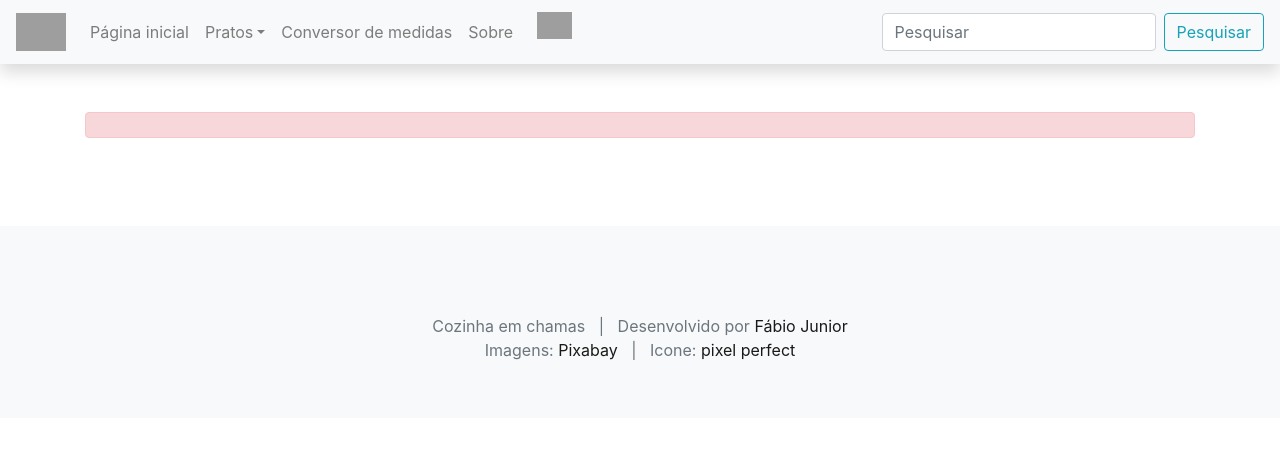
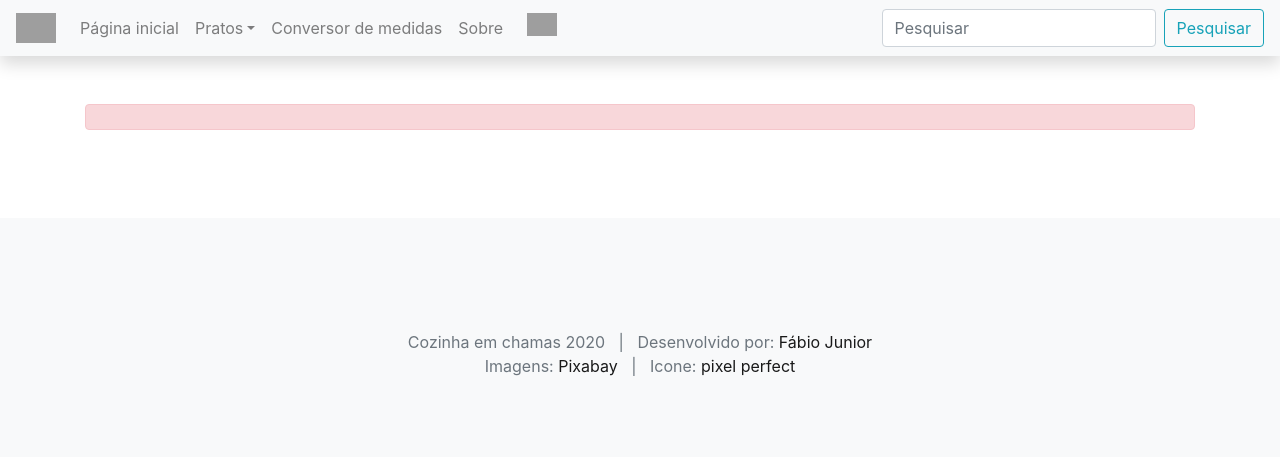
Before and after one commit to fjrleao/blog-culinaria, a Django app: page /pesquisar/ in a window 1280 px wide. Shown: the top 457 px of the page. Run offline with Django 3.2, Linux system fonts and the light colour scheme; some libraries are stand-ins or nearby versions; grey boxes are pictures that could not be loaded.

Commit message:
Ajustes de template

```diff
--- a/blog/templates/base.html
+++ b/blog/templates/base.html
@@ -12,7 +12,7 @@
 <body>
     <header>
         <nav class="navbar navbar-fixed-top navbar-expand-lg navbar-light bg-light shadow">
-            <img class="navbar-brand" src="https://image.flaticon.com/icons/svg/1973/1973685.svg" width="50">
+            <img class="navbar-brand" src="https://image.flaticon.com/icons/svg/1973/1973685.svg" width="40">
             <button class="navbar-toggler" type="button" data-toggle="collapse" data-target="#navbarSupportedContent" aria-controls="navbarSupportedContent" aria-expanded="false" aria-label="Toggle navigation">
                 <span class="navbar-toggler-icon"></span>
             </button>
@@ -37,7 +37,7 @@
                         <a class="nav-link" href={% url 'sobre' %}>Sobre</a>
                     </li>
                     <li class="nav-item pl-3">
-                        <a href="https://www.instagram.com/cozinhachamas/" target="_blank"><img class="img-responsive" src="https://image.flaticon.com/icons/svg/1077/1077042.svg" width="35"></a>
+                        <a href="https://www.instagram.com/cozinhachamas/" target="_blank"><img class="navbar-brand" src="https://image.flaticon.com/icons/svg/1077/1077042.svg" width="30"></a>
                     </li>
                 </ul>
                 <form method="GET"  action="/pesquisar/" class="form-inline my-2 my-lg-0">
@@ -85,11 +85,11 @@
 
     <footer>
         <nav class="navbar navbar-expand-lg navbar-light bg-light mt-4">
-            <div class="mx-auto pt-4 pb-4 mt-5">
+            <div class="mx-auto pt-5 pb-5 mt-5">
                 <div class="text-secondary navbar-text text-center">
                     <p>
-                        Cozinha em chamas &nbsp; | &nbsp;
-                        Desenvolvido por <a href="https://fjrleao.herokuapp.com/" target="_blank">Fábio Junior</a>
+                        Cozinha em chamas 2020 &nbsp; | &nbsp;
+                        Desenvolvido por: <a href="https://fjrleao.herokuapp.com/" target="_blank">Fábio Junior</a>
                     <br>
                         Imagens: <a href="https://pixabay.com/pt/" target="_blank">Pixabay</a> &nbsp; | &nbsp;
                         Icone: <a href="https://www.flaticon.com/authors/pixel-perfect" target="_blank">pixel perfect</a>
--- a/blog/templates/home.html
+++ b/blog/templates/home.html
@@ -17,10 +17,6 @@
         <div class="carousel-inner">
             <div class="carousel-item active">
                 <img class=" image-fluid d-block w-100" src={% static 'images/slide1.jpg' %}  alt="Primeiro Slide">
-                <div class="carousel-caption d-none d-md-block">
-                    <h2>Asasdfasdfasdfasdf.</h2>
-                    <p>asdfasdfASFASDFASDFASDFASDFASDF</p>
-                </div>
             </div>
             <div class="carousel-item">
                 <img class="d-block w-100" src={% static 'images/slide2.jpg' %} alt="Segundo Slide">
@@ -51,7 +47,7 @@
                             <p class="card-text">{{postagem.descricao}}</p>
                         </div>
                         <div class="card-footer">
-                            <small class="text-muted">{{postagem.data}}</small>
+                            <small class="text-muted">{{postagem.usuario.get_full_name}} - {{postagem.data}}</small>
                         </div>
                     </div>
                 </div>
--- a/blog/templates/postagem.html
+++ b/blog/templates/postagem.html
@@ -26,7 +26,7 @@
                 {{postagem.texto | safe}}
             </div>
         </div>
-        <div class="text-right mt-2">
+        <div class="text-right mt-3 mb-3">
             <button type="button" class="btn btn-info btn-md" data-toggle="modal" data-target="#modalComentar">Comentar</button>
             {% if comentarios %}
                 <button type="button" class="btn btn-secondary btn-md" data-toggle="collapse" data-target="#collapseComentarios">Todos os comentários</button>
--- a/blog/templates/sessao.html
+++ b/blog/templates/sessao.html
@@ -19,7 +19,7 @@
                                 <p class="card-text">{{postagem.descricao}}</p>
                             </div>
                             <div class="card-footer">
-                                <small class="text-muted">{{postagem.data}}</small>
+                                <small class="text-muted">{{postagem.usuario.get_full_name}} - {{postagem.data}}</small>
                             </div>
                         </div>
                     </div>
```
